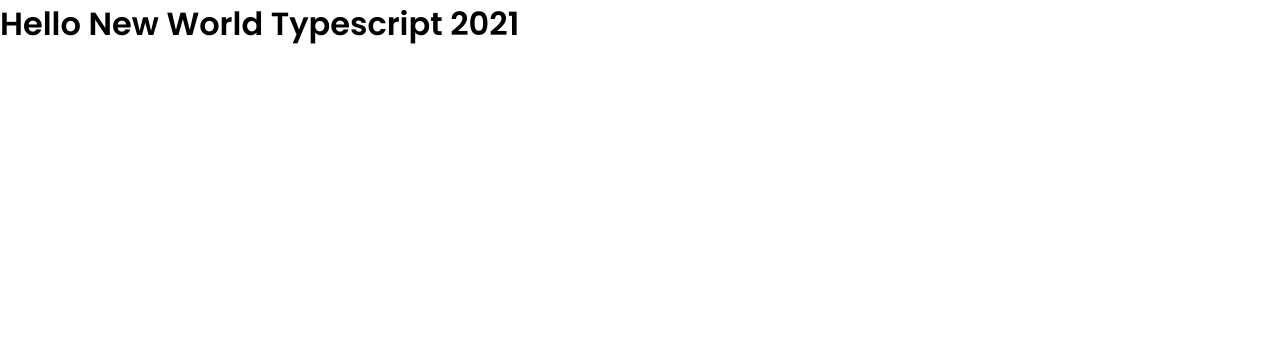
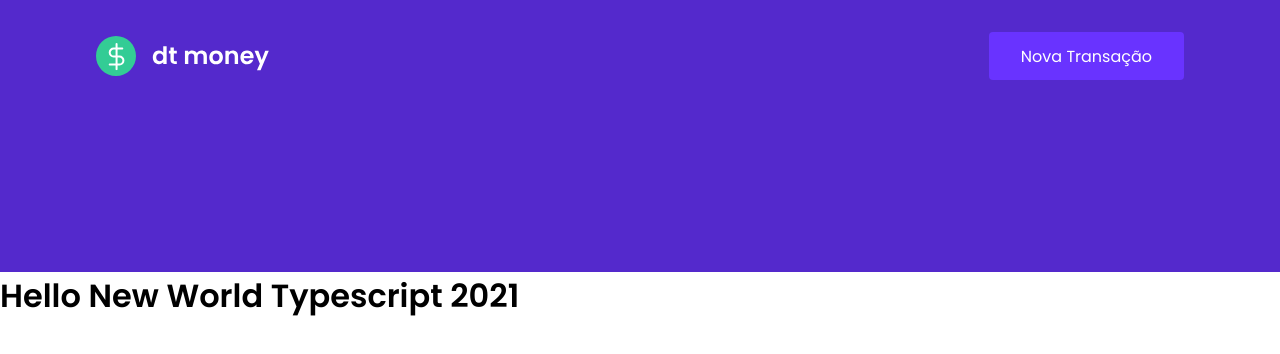
Before and after one commit to dgsdev/dtmoney, a React (Create React App) app: page / in a window 1280 px wide. Shown: the top 354 px of the page. Built offline with nearby package versions, Linux system fonts and the light colour scheme.

Commit message:
Componente Header

```diff
--- a/src/App.tsx
+++ b/src/App.tsx
@@ -1,10 +1,12 @@
+import { Header } from "./components/Header";
 import { GlobalStyle } from "./styles/global";
 
 export function App() {
   return (
-    <div className="App">
+    <>
+      <Header />
       <h1>Hello New World Typescript 2021</h1>
       <GlobalStyle />
-    </div>
+    </>
   );
 }
--- /dev/null
+++ b/src/components/Header/index.tsx
@@ -0,0 +1,13 @@
+import logoImg from '../../assets/logo.svg';
+import { Container, Content } from './styles';
+
+export function Header() {
+    return (
+        <Container>
+            <Content>
+            <img src={logoImg} alt="dt money" />
+            <button type="button">Nova Transação</button>
+            </Content>
+        </Container>
+    )
+}
--- /dev/null
+++ b/src/components/Header/styles.ts
@@ -0,0 +1,31 @@
+import styled from "styled-components";
+
+export const Container = styled.header`
+  background: var(--blue);
+`;
+
+export const Content = styled.div`
+  max-width: 1120px;
+  margin: 0 auto;
+
+  padding: 2rem 1rem 12rem;
+  display: flex;
+  justify-content: space-between;
+  align-items: center;
+
+  button {
+      font-size: 1rem;
+      background: var(--blue-light);
+      border: 0;
+      cursor: pointer;
+      color: var(--shape);
+      transition: filter 0.2s;
+      padding: 0 2rem;
+      height: 3rem;
+      border-radius: 0.25rem;
+  }
+
+  &:hover {
+      filter: brightness(0.9);
+  }
+`;
```
